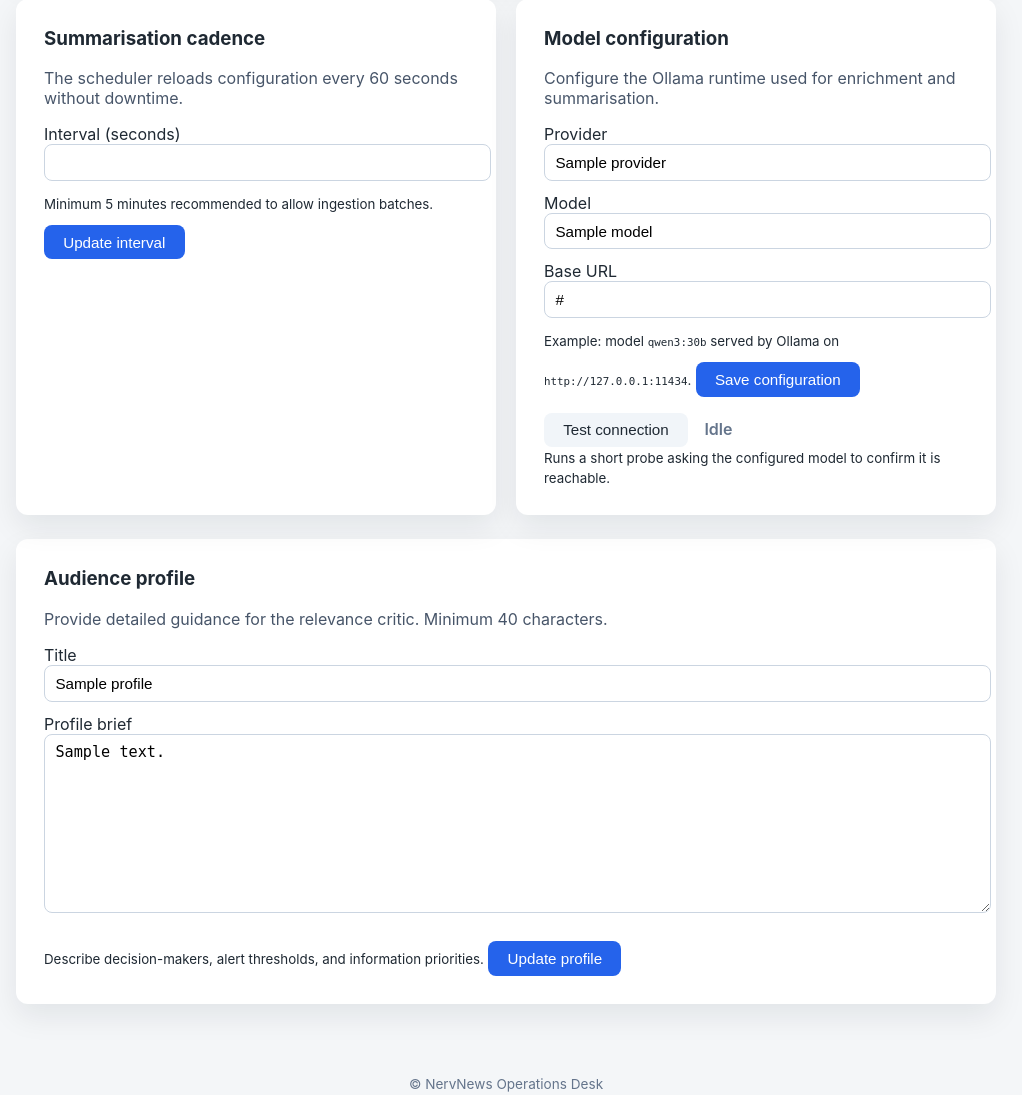
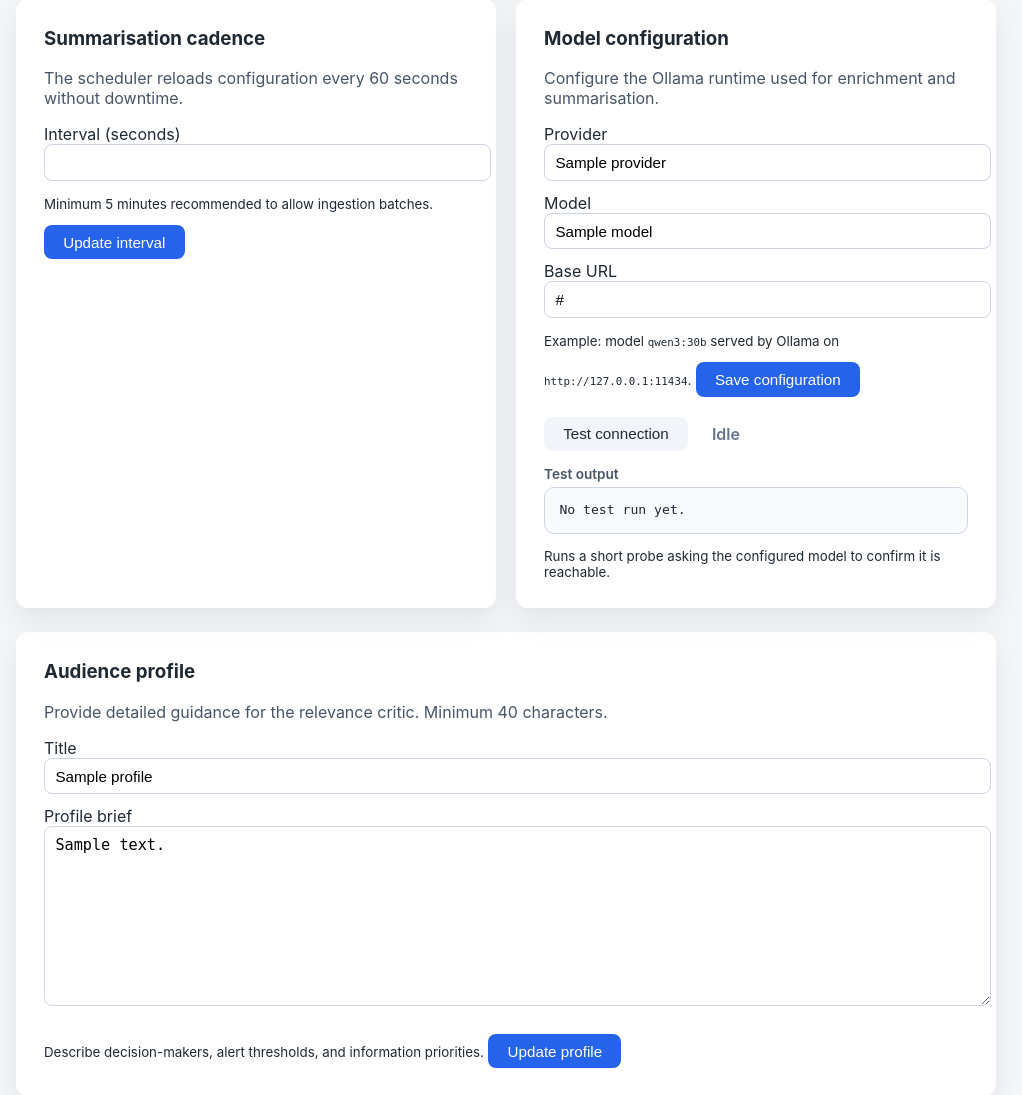
Before and after one commit to kevinkinnett/NervNews, a FastAPI app: template src/web/templates/admin/index.html in a window 1280 px wide. Shown: the part 1073-2168 px from the top of the page, without its empty margins (134-1156 px from the left). Run offline with FastAPI, Linux system fonts and the light colour scheme; the template is opened without the code that fills it: most values are stand-ins (such as "Sample title", 1, 10 or a date in 2020).

Commit message:
Add log output to LLM connection test

```diff
--- a/src/web/templates/admin/index.html
+++ b/src/web/templates/admin/index.html
@@ -104,11 +104,17 @@
             <small>Example: model <code>qwen3:30b</code> served by Ollama on <code>http://127.0.0.1:11434</code>.</small>
             <button type="submit" style="margin-top:0.75rem;">Save configuration</button>
         </form>
-        <div class="llm-test-controls" style="margin-top:1rem;">
-            <button type="button" id="llm-test-button" class="secondary">Test connection</button>
-            <span id="llm-test-status" class="status-indicator status-idle" role="status">Idle</span>
+        <div class="llm-test-section">
+            <div class="llm-test-actions">
+                <button type="button" id="llm-test-button" class="secondary">Test connection</button>
+                <span id="llm-test-status" class="status-indicator status-idle" role="status">Idle</span>
+            </div>
+            <div class="llm-test-log">
+                <label for="llm-test-log" class="muted-label">Test output</label>
+                <div id="llm-test-log" class="output-panel" aria-live="polite">No test run yet.</div>
+            </div>
+            <small>Runs a short probe asking the configured model to confirm it is reachable.</small>
         </div>
-        <small>Runs a short probe asking the configured model to confirm it is reachable.</small>
     </div>
 </div>
 
@@ -129,6 +135,7 @@
         const button = document.getElementById("llm-test-button");
         const statusLabel = document.getElementById("llm-test-status");
         const toastContainer = document.getElementById("toast-container");
+        const logPanel = document.getElementById("llm-test-log");
 
         if (!button || !statusLabel) {
             return;
@@ -145,6 +152,38 @@
             const stateClass = stateClasses[state] || stateClasses.idle;
             statusLabel.textContent = label;
             statusLabel.className = `status-indicator ${stateClass}`;
+        };
+
+        const timestamp = () => new Date().toISOString();
+
+        const updateLog = (lines) => {
+            if (!logPanel) {
+                return;
+            }
+            const content = lines.join("\n");
+            logPanel.textContent = content || "Awaiting log output.";
+            logPanel.scrollTop = logPanel.scrollHeight;
+        };
+
+        const createLogger = () => {
+            const lines = [];
+            return {
+                push: (...entries) => {
+                    entries.forEach((entry) => {
+                        if (Array.isArray(entry)) {
+                            entry.forEach((item) => {
+                                const parts = String(item).split(/\r?\n/);
+                                parts.forEach((part) => lines.push(part));
+                            });
+                            return;
+                        }
+                        const parts = String(entry).split(/\r?\n/);
+                        parts.forEach((part) => lines.push(part));
+                    });
+                    updateLog(lines);
+                },
+                lines,
+            };
         };
 
         const showToast = (message, variant) => {
@@ -169,6 +208,10 @@
             button.disabled = true;
             setStatus("running", "Testing...");
 
+            const logger = createLogger();
+            logger.push(`[${timestamp()}] Starting LLM connectivity test.`);
+            logger.push(`[${timestamp()}] Request: POST /admin/settings/llm/test`);
+
             try {
                 const response = await fetch("/admin/settings/llm/test", {
                     method: "POST",
@@ -178,26 +221,48 @@
                     credentials: "same-origin",
                 });
 
+                const statusLabelText = response.statusText ? `${response.status} ${response.statusText}` : `${response.status}`;
+                logger.push(`[${timestamp()}] Response status: ${statusLabelText}`);
+
+                const responseText = await response.text();
+                if (responseText) {
+                    logger.push("Response body:");
+                    logger.push(responseText);
+                } else {
+                    logger.push("Response body: <empty>");
+                }
+
                 let payload = null;
-                try {
-                    payload = await response.json();
-                } catch (parseError) {
-                    payload = null;
+                if (responseText) {
+                    try {
+                        payload = JSON.parse(responseText);
+                    } catch (parseError) {
+                        const parseMessage = parseError instanceof Error ? parseError.message : "Unparseable response";
+                        logger.push(`JSON parse error: ${parseMessage}`);
+                    }
                 }
 
                 if (!response.ok || !payload || payload.ok !== true) {
-                    const reason = (payload && (payload.error || payload.detail)) || response.statusText || "Request failed";
+                    const reason = (payload && (payload.error || payload.detail || payload.message)) || statusLabelText || "Request failed";
                     setStatus("error", "Failed");
                     showToast(`LLM test failed: ${reason}`, "error");
+                    logger.push(`[${timestamp()}] Test outcome: failed.`);
+                    logger.push(`Reason: ${reason}`);
                     return;
                 }
 
                 setStatus("success", "Success");
                 showToast(`LLM replied: ${payload.response}`, "success");
+                logger.push(`[${timestamp()}] Test outcome: success.`);
+                if (payload.response) {
+                    logger.push(`Model response: ${payload.response}`);
+                }
             } catch (error) {
                 const message = error instanceof Error ? error.message : "Unexpected error";
                 setStatus("error", "Failed");
                 showToast(`LLM test failed: ${message}`, "error");
+                logger.push(`[${timestamp()}] Test outcome: failed.`);
+                logger.push(`Network error: ${message}`);
             } finally {
                 window.setTimeout(() => {
                     setStatus("idle", "Idle");
--- a/src/web/templates/base.html
+++ b/src/web/templates/base.html
@@ -141,6 +141,48 @@
         .status-error {
             color: #b91c1c;
         }
+        .llm-test-section {
+            margin-top: 1.25rem;
+            display: flex;
+            flex-direction: column;
+            gap: 0.9rem;
+        }
+        .llm-test-actions {
+            display: flex;
+            align-items: center;
+            gap: 0.75rem;
+            flex-wrap: wrap;
+        }
+        .llm-test-log {
+            display: flex;
+            flex-direction: column;
+            gap: 0.35rem;
+        }
+        .muted-label {
+            font-size: 0.85rem;
+            font-weight: 600;
+            color: #475569;
+        }
+        .output-panel {
+            background: #f8fafc;
+            border: 1px solid #cbd5e1;
+            border-radius: 10px;
+            padding: 0.75rem 0.9rem;
+            font-family: "JetBrains Mono", "Source Code Pro", monospace;
+            font-size: 0.82rem;
+            line-height: 1.55;
+            max-height: 240px;
+            overflow-y: auto;
+            white-space: pre-wrap;
+            word-break: break-word;
+        }
+        @media (prefers-color-scheme: dark) {
+            .output-panel {
+                background: #0f172a;
+                border-color: #334155;
+                color: #e2e8f0;
+            }
+        }
         .toast-container {
             position: fixed;
             top: 1.25rem;
```
